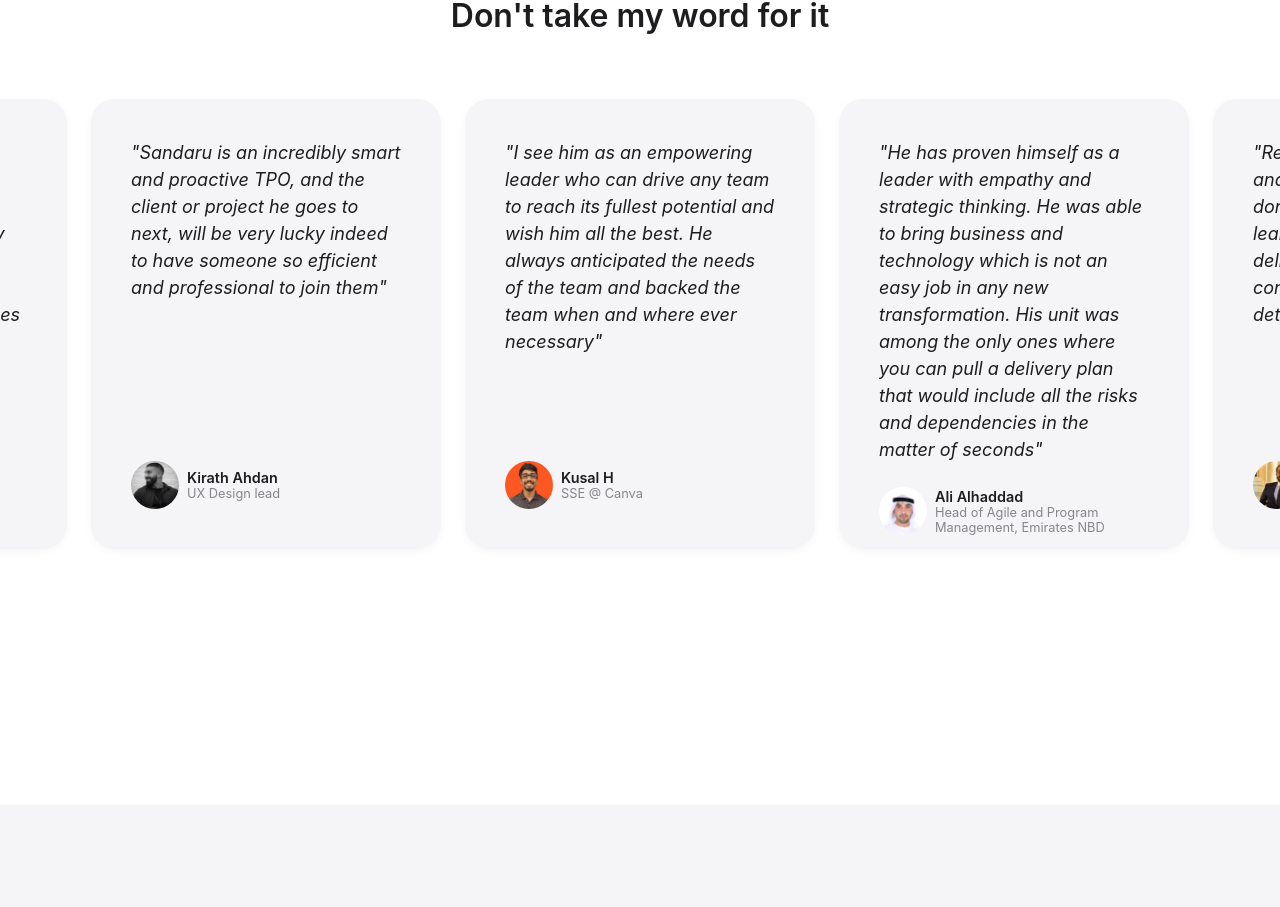
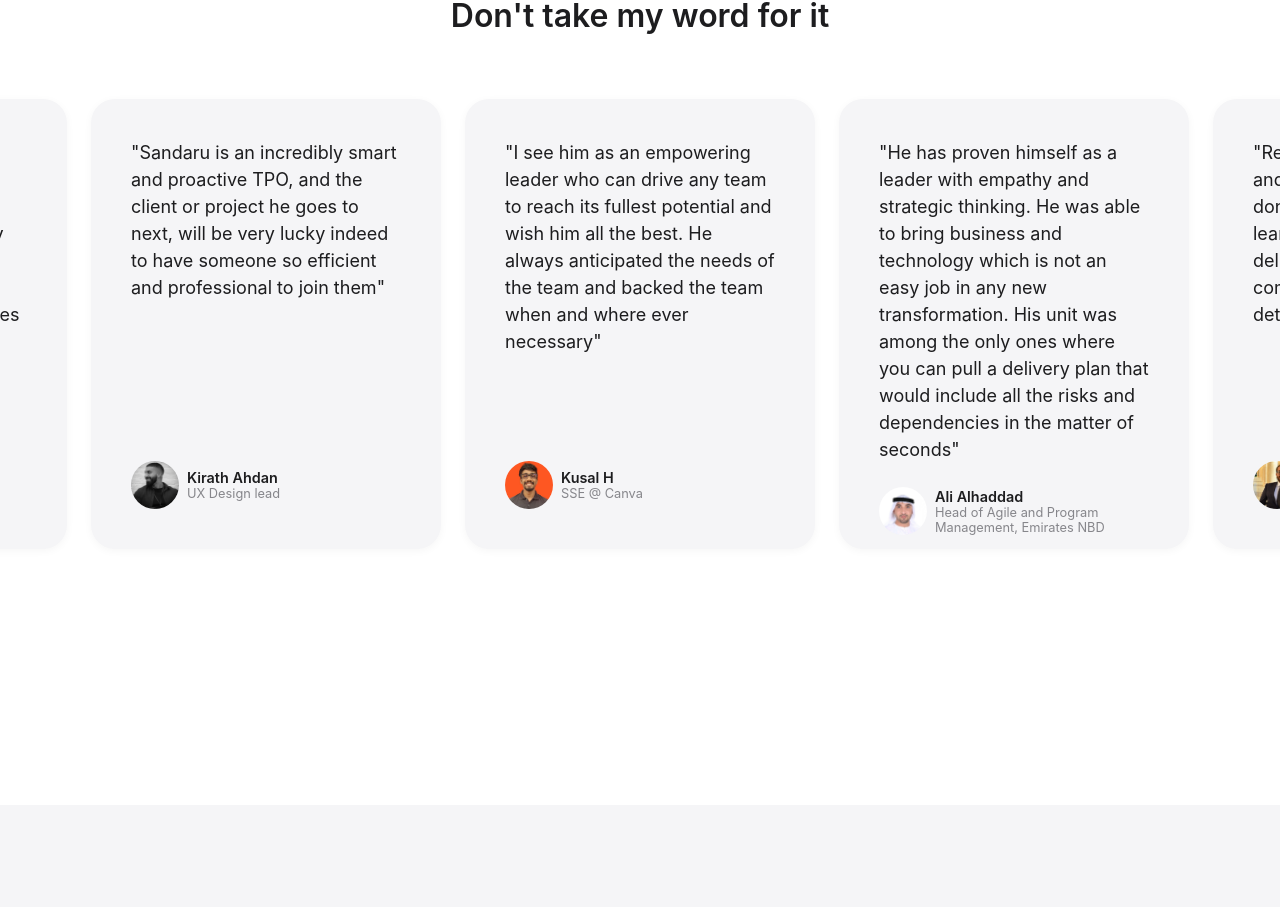
Before and after one commit to sandaruk93/sandaruk93.github.io, a Next.js app: page / in a window 1280 px wide. Shown: the part 2493-3400 px from the top of the page. Built offline with nearby package versions, Linux system fonts and the light colour scheme.

Commit message:
Update recommendations font weight to regular

```diff
--- a/src/components/Recommendations.module.css
+++ b/src/components/Recommendations.module.css
@@ -58,7 +58,8 @@
     line-height: 1.5;
     color: var(--text-primary);
     margin-bottom: var(--space-l);
-    font-style: italic;
+    font-weight: 400;
+    font-style: normal;
 }
 
 .author {
```
